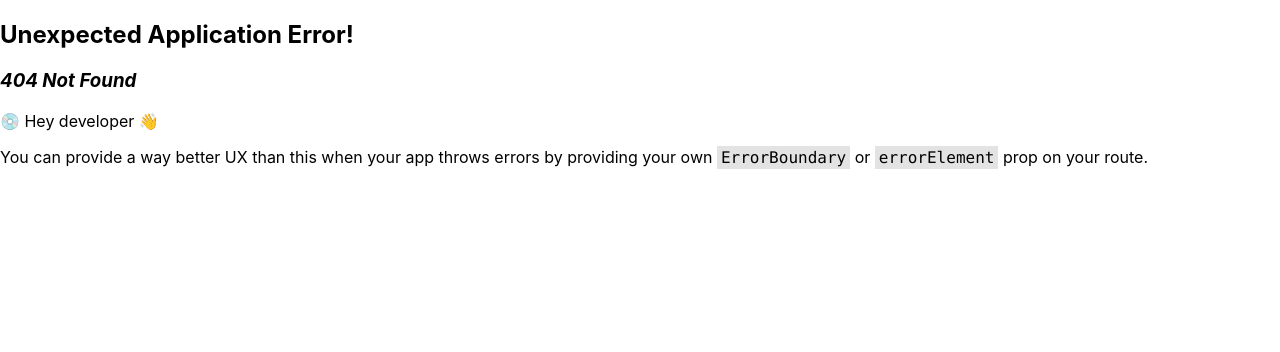
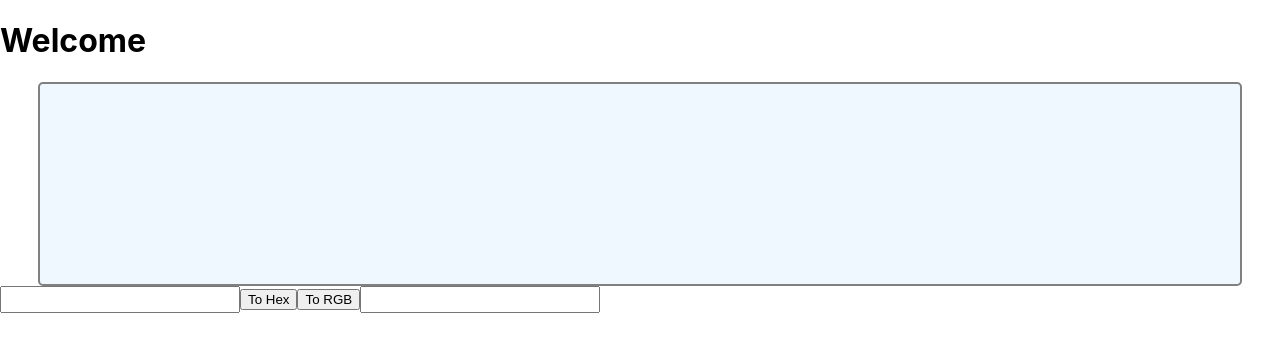
Before and after one commit to Engine194/railway-78-reactjs, a React (Create React App) app in the folder hex-rgb-converter/: page /ducphan in a window 1280 px wide. Before the commit this address had no page. Shown: the top 352 px of the page. Built offline with nearby package versions, Linux system fonts and the light colour scheme.

Commit message:
commit hextorgb

```diff
--- /dev/null
+++ b/hex-rgb-converter/src/Components/DucPhan.js
@@ -0,0 +1,60 @@
+import React, { useState } from 'react';
+import "../styles/duc.css"
+import { convertHex2Rgb, convertRgb2Hex } from '../utils';
+
+const DucPhan = () => {
+    const [toHex, setTohex] = useState('');
+    const [toRgb,setToRgb] =useState("");
+
+    const handleChangeTohex = (e) => {
+        setTohex(e.target.value)
+    }
+
+    const handleChangeToRgb = (e) => {
+        setToRgb(e.target.value)
+
+    }
+
+    const moveToHex = () => {
+        const newVal = convertRgb2Hex(toHex)
+        setTohex(newVal)
+    }
+
+    const moveToRgb = () => {
+        const newVal = convertHex2Rgb(toRgb)
+        setToRgb(newVal)
+    }
+
+    return (
+        <div className='duc-container'>
+            <h1>Welcome</h1>
+            <div
+                className="demo-color"
+                style={{
+                    backgroundColor: toHex
+                        ? `#${toHex}`
+                        : toHex
+                            ? `rgb(${toHex})`
+                            : "aliceblue",
+                }}
+            />
+            <div className='input-btn'>
+            <input type='text'
+                value={toHex}
+                onChange={handleChangeTohex}
+            />
+            <div className='actions-btn'>
+                <button type='button' onClick={moveToHex}>To Hex</button>
+                <button type='button' onClick={moveToRgb}>To RGB</button>
+            </div>
+            <input type='text'
+                value={toRgb}
+                onChange={handleChangeToRgb}
+            />
+
+            </div>
+        </div>
+    );
+};
+
+export default DucPhan;
--- a/hex-rgb-converter/src/index.js
+++ b/hex-rgb-converter/src/index.js
@@ -7,6 +7,7 @@ import { createBrowserRouter, RouterProvider } from "react-router-dom";
 import UserList from "./Components/UserList";
 import User from "./Components/User";
 import Nikita from "./Components/Nikita";
+import DucPhan from "./Components/DucPhan";
 
 export const routeMaps = [
   {
@@ -32,6 +33,12 @@ export const routeMaps = [
     element: <Nikita/>,
     label: "Exercise1",
     isMain: true,
+  },
+  {
+    path: "/ducphan",
+    element: <DucPhan/>,
+    label: "Exercise2",
+    isMain: true,
   }
 ];
 
--- /dev/null
+++ b/hex-rgb-converter/src/styles/duc.css
@@ -0,0 +1,10 @@
+.duc-container {
+}
+.input-btn{
+    display: flex;
+    align-items: center;
+}
+.actions-btn{
+    display: flex;
+
+}
```
